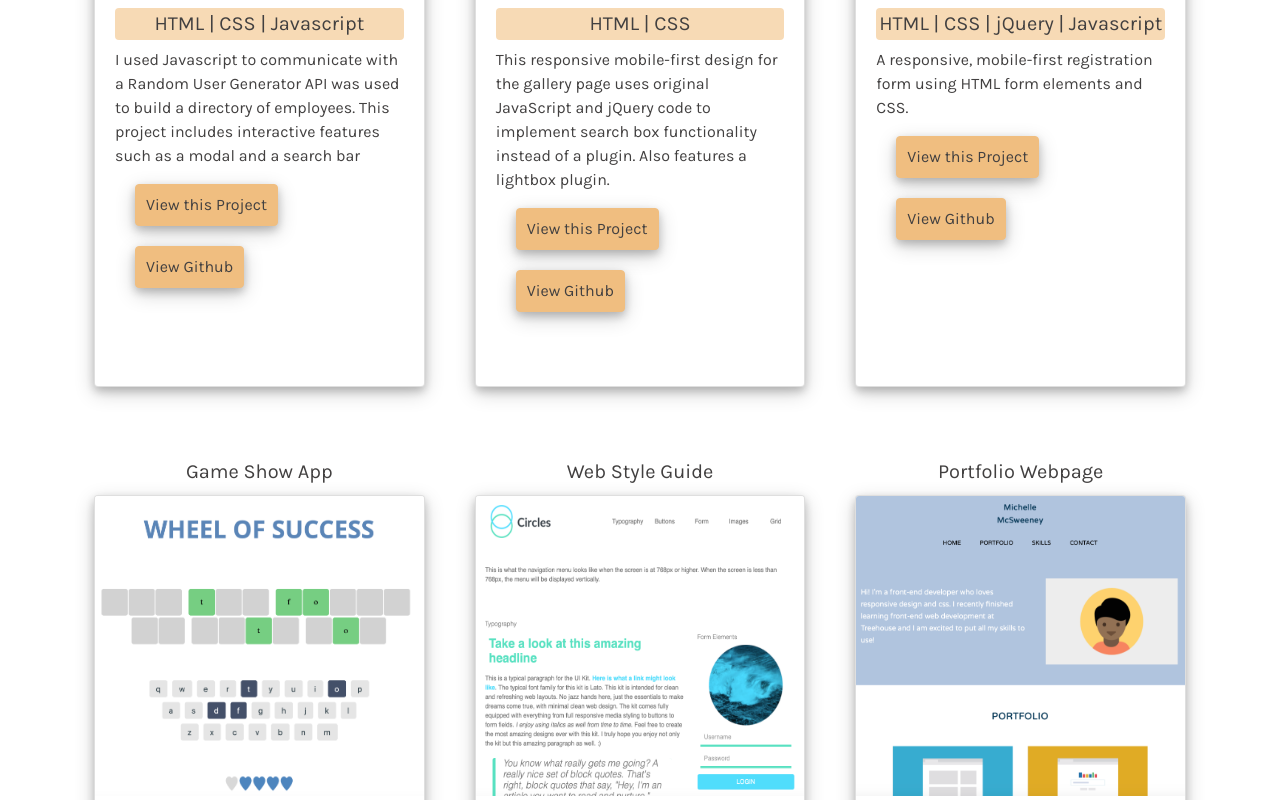
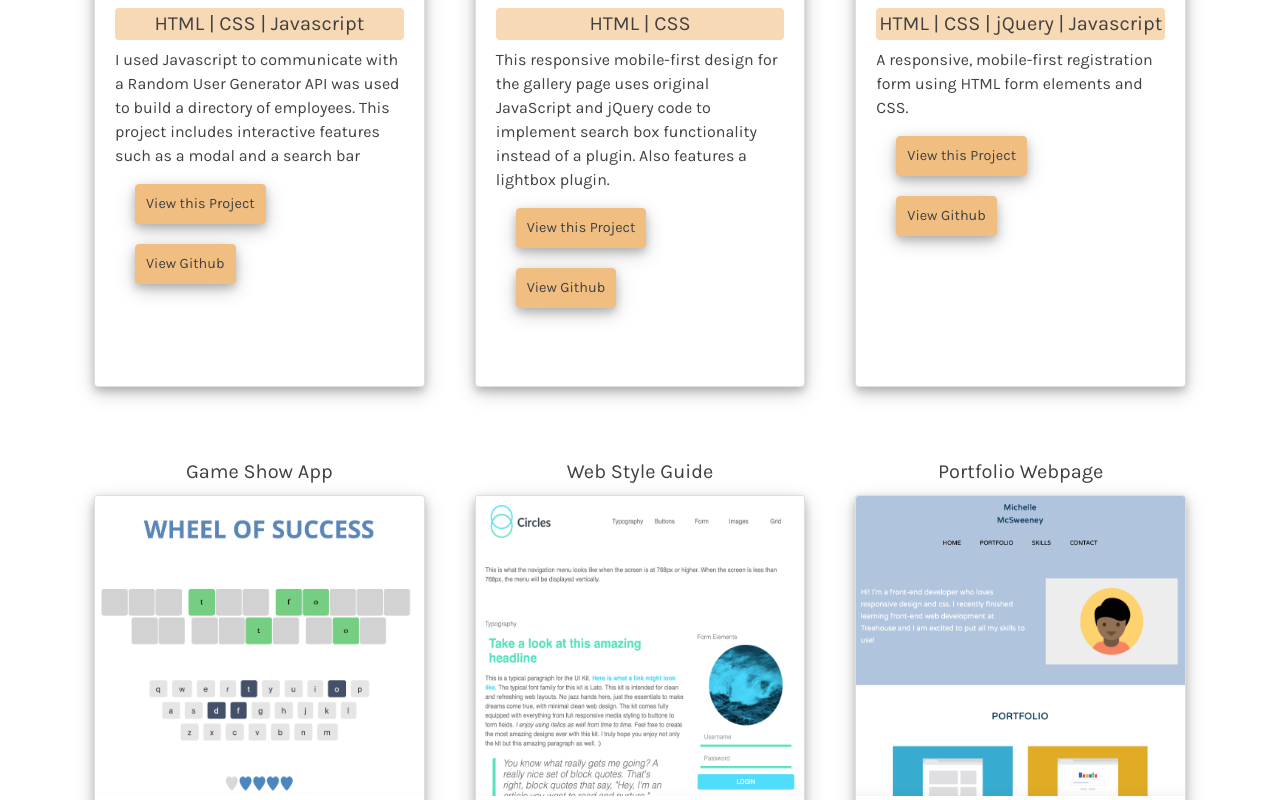
Before and after one commit to shellymcs/Techdegree-project-9, a plain HTML site: page index.html in a window 1280 px wide. Shown: the part 1860-2660 px from the top of the page. Drawn offline with nearby package versions, Linux system fonts and the light colour scheme.

Commit message:
Update styles.css

```diff
--- a/css/styles.css
+++ b/css/styles.css
@@ -231,13 +231,6 @@ footer{
     margin-top: 20px;
 }
 
-.card-btn{
-    margin: auto 20px 20px 20px;
-    font-size: 1em;
-
-
- }
-
 .container,
 .grid{
     display: grid;
@@ -263,6 +256,11 @@ footer{
 .card-img-top{
     height: 300px;
 }
+
+.card-btn{
+    margin: auto 20px 20px 20px;
+    font-size: 1em;
+ }
 }
 
 @media (min-width:1200px){
@@ -290,4 +288,8 @@ footer{
 
     }
 
+    .card-btn{
+        font-size: 0.9em;
+     }
+
 }
```
